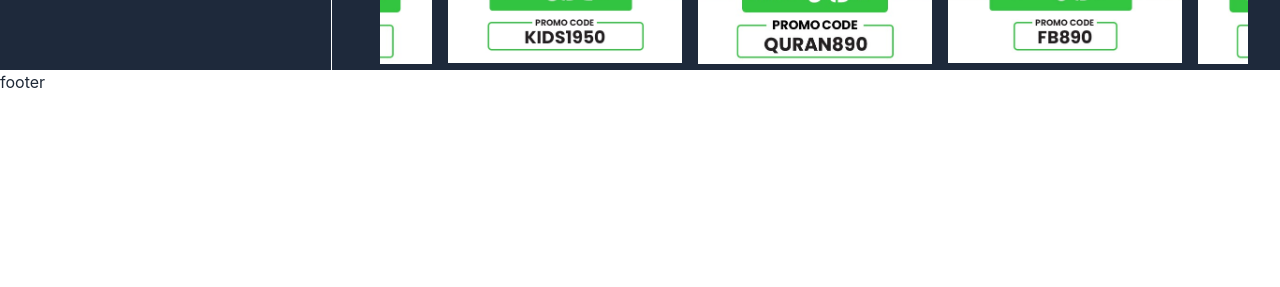
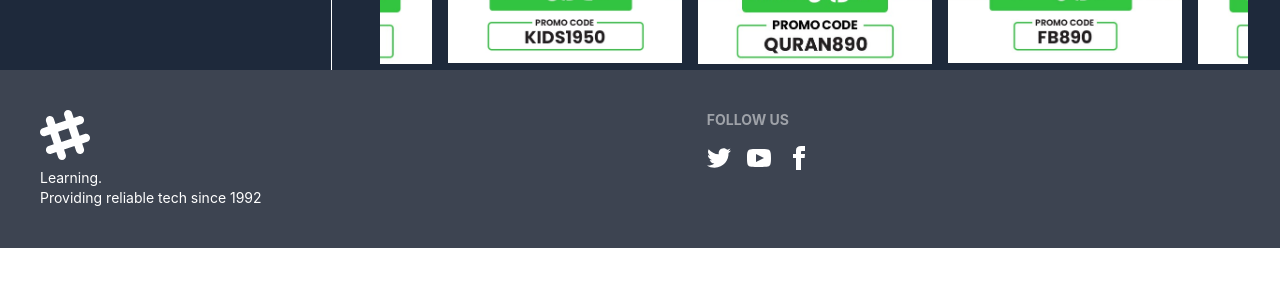
Before and after one commit to moutosi-raka/learing-client-side, a React (Create React App) app: page / in a window 1280 px wide. Shown: the part 489-776 px from the top of the page. Built offline with nearby package versions, Linux system fonts and the light colour scheme; no server answers.

Commit message:
added footer

```diff
--- a/src/pages/CoursesDetails/CoursesDetails.js
+++ b/src/pages/CoursesDetails/CoursesDetails.js
@@ -7,7 +7,7 @@
     useLoaderData();
 
   return (
-    <div>
+    <div className="pb-8">
       <h1 className="text-center text-3xl pt-8">Welcome, {title} Course</h1>
       <div class="grid lg:grid-cols-2 grid-cols-1 gap-4 mt-12">
         <div>
--- a/src/pages/Shared/Footer.js
+++ b/src/pages/Shared/Footer.js
@@ -1,9 +1,23 @@
 import React from 'react';
+import { Link } from 'react-router-dom';
 
 const Footer = () => {
     return (
         <div>
-            footer
+          <footer className="footer p-10 bg-neutral text-neutral-content">
+  <div>
+    <svg width="50" height="50" viewBox="0 0 24 24" xmlns="http://www.w3.org/2000/svg" fillRule="evenodd" clipRule="evenodd" className="fill-current"><path d="M22.672 15.226l-2.432.811.841 2.515c.33 1.019-.209 2.127-1.23 2.456-1.15.325-2.148-.321-2.463-1.226l-.84-2.518-5.013 1.677.84 2.517c.391 1.203-.434 2.542-1.831 2.542-.88 0-1.601-.564-1.86-1.314l-.842-2.516-2.431.809c-1.135.328-2.145-.317-2.463-1.229-.329-1.018.211-2.127 1.231-2.456l2.432-.809-1.621-4.823-2.432.808c-1.355.384-2.558-.59-2.558-1.839 0-.817.509-1.582 1.327-1.846l2.433-.809-.842-2.515c-.33-1.02.211-2.129 1.232-2.458 1.02-.329 2.13.209 2.461 1.229l.842 2.515 5.011-1.677-.839-2.517c-.403-1.238.484-2.553 1.843-2.553.819 0 1.585.509 1.85 1.326l.841 2.517 2.431-.81c1.02-.33 2.131.211 2.461 1.229.332 1.018-.21 2.126-1.23 2.456l-2.433.809 1.622 4.823 2.433-.809c1.242-.401 2.557.484 2.557 1.838 0 .819-.51 1.583-1.328 1.847m-8.992-6.428l-5.01 1.675 1.619 4.828 5.011-1.674-1.62-4.829z"></path></svg>
+    <p>Learning.<br/>Providing reliable tech since 1992</p>
+  </div>
+  <div>
+    <span className="footer-title">Follow Us</span>
+    <div className="grid grid-flow-col gap-4">
+      <Link><svg xmlns="http://www.w3.org/2000/svg" width="24" height="24" viewBox="0 0 24 24" className="fill-current"><path d="M24 4.557c-.883.392-1.832.656-2.828.775 1.017-.609 1.798-1.574 2.165-2.724-.951.564-2.005.974-3.127 1.195-.897-.957-2.178-1.555-3.594-1.555-3.179 0-5.515 2.966-4.797 6.045-4.091-.205-7.719-2.165-10.148-5.144-1.29 2.213-.669 5.108 1.523 6.574-.806-.026-1.566-.247-2.229-.616-.054 2.281 1.581 4.415 3.949 4.89-.693.188-1.452.232-2.224.084.626 1.956 2.444 3.379 4.6 3.419-2.07 1.623-4.678 2.348-7.29 2.04 2.179 1.397 4.768 2.212 7.548 2.212 9.142 0 14.307-7.721 13.995-14.646.962-.695 1.797-1.562 2.457-2.549z"></path></svg></Link>
+      <Link><svg xmlns="http://www.w3.org/2000/svg" width="24" height="24" viewBox="0 0 24 24" className="fill-current"><path d="M19.615 3.184c-3.604-.246-11.631-.245-15.23 0-3.897.266-4.356 2.62-4.385 8.816.029 6.185.484 8.549 4.385 8.816 3.6.245 11.626.246 15.23 0 3.897-.266 4.356-2.62 4.385-8.816-.029-6.185-.484-8.549-4.385-8.816zm-10.615 12.816v-8l8 3.993-8 4.007z"></path></svg></Link>
+      <a><svg xmlns="http://www.w3.org/2000/svg" width="24" height="24" viewBox="0 0 24 24" className="fill-current"><path d="M9 8h-3v4h3v12h5v-12h3.642l.358-4h-4v-1.667c0-.955.192-1.333 1.115-1.333h2.885v-5h-3.808c-3.596 0-5.192 1.583-5.192 4.615v3.385z"></path></svg></a>
+    </div>
+  </div>
+</footer>
         </div>
     );
 };
```
